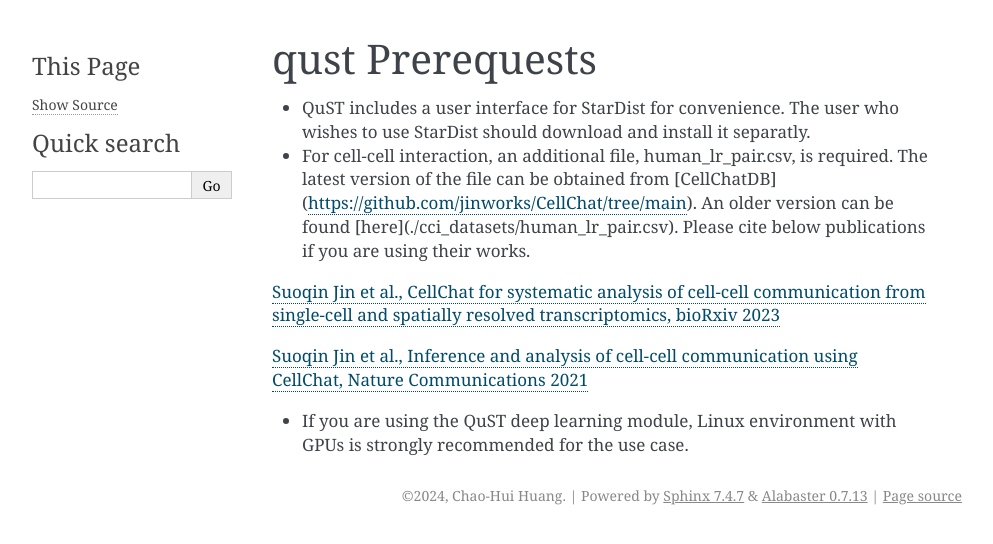
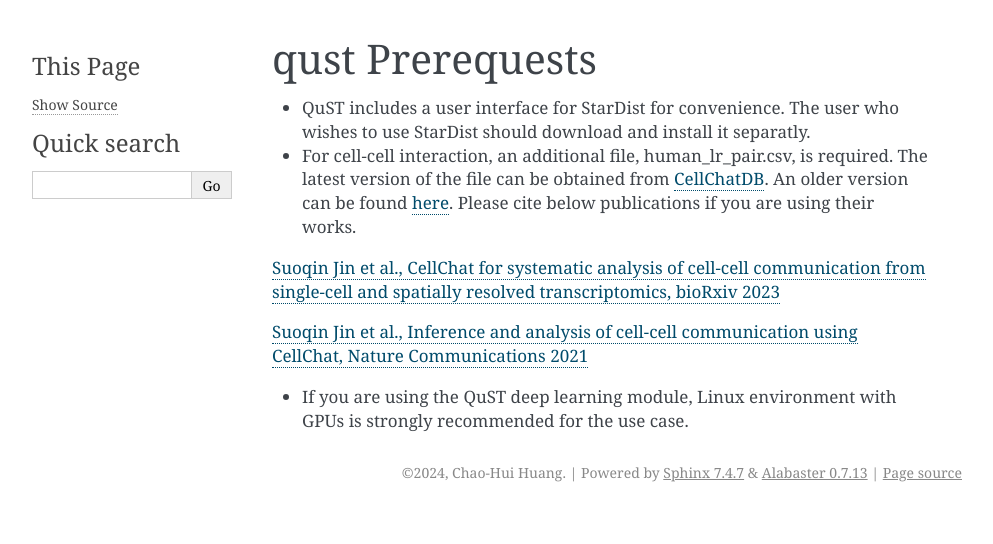
Before and after one commit to huangch/qust, a Sphinx documentation site: the page built from docs/prerequests.rst, in a window 1280 px wide. Shown: the top 544 px of the page, without its empty margins (148-1141 px from the left). Built offline with Sphinx 7.4.7, drawn with Linux system fonts in a browser that asks for light colours.

Commit message:
Update prerequests.rst

```diff
--- a/docs/prerequests.rst
+++ b/docs/prerequests.rst
@@ -2,7 +2,7 @@ qust Prerequests
 ================
 
 - QuST includes a user interface for StarDist for convenience. The user who wishes to use StarDist should download and install it separatly.
-- For cell-cell interaction, an additional file, human_lr_pair.csv, is required. The latest version of the file can be obtained from [CellChatDB](https://github.com/jinworks/CellChat/tree/main). An older version can be found [here](./cci_datasets/human_lr_pair.csv). Please cite below publications if you are using their works.
+- For cell-cell interaction, an additional file, human_lr_pair.csv, is required. The latest version of the file can be obtained from `CellChatDB <https://github.com/jinworks/CellChat/tree/main>`_. An older version can be found `here <./cci_datasets/human_lr_pair.csv>`_. Please cite below publications if you are using their works.
 
 `Suoqin Jin et al., CellChat for systematic analysis of cell-cell communication from single-cell and spatially resolved transcriptomics, bioRxiv 2023 <https://biorxiv.org/cgi/content/short/2023.11.05.565674v1>`_
 
```
